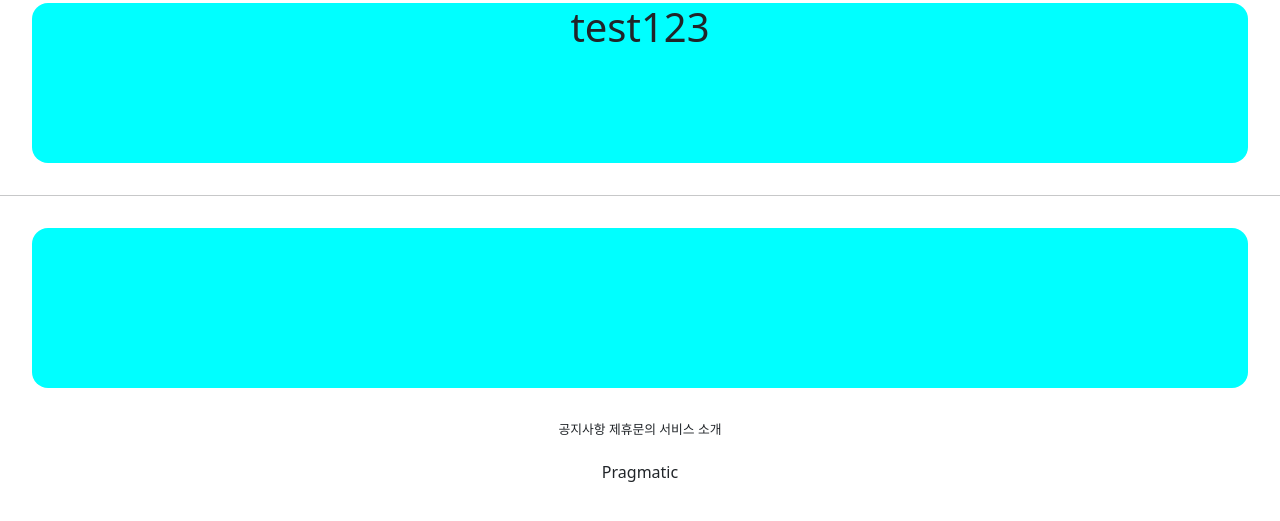
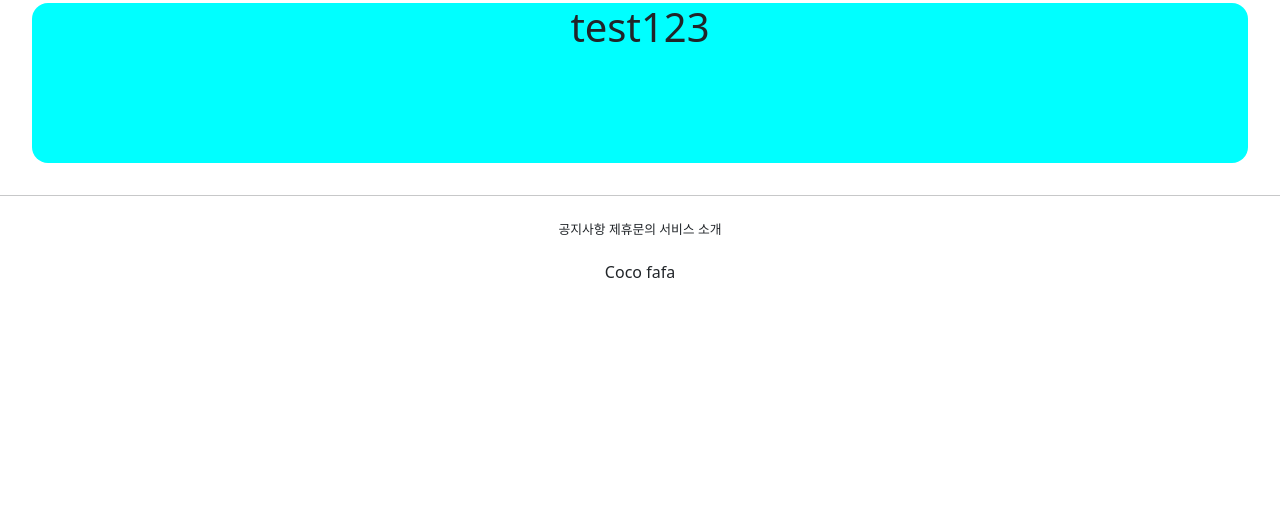
Before and after one commit to cocofafa/5ban-dJANGGO, a Django app: page /accounts/hello_world/ in a window 1280 px wide. Shown: the part 198-719 px from the top of the page. Run offline with Django 3.2, Linux system fonts and the light colour scheme; parts of the project's set-up code (start-up, migrations or seed data) failed here and were passed over.

Commit message:
5ban 07.05 class commit

```diff
--- a/djangoProject_2/settings.py
+++ b/djangoProject_2/settings.py
@@ -134,6 +134,10 @@ USE_TZ = True
 
 STATIC_URL = '/static/'
 
+STATICFILES_DIRS = [
+    BASE_DIR / "static",
+]
+
 # Default primary key field type
 # https://docs.djangoproject.com/en/3.2/ref/settings/#default-auto-field
 
--- /dev/null
+++ b/static/base.css
@@ -0,0 +1,18 @@
+.Cocofafa_header_logo {
+
+    margin: 2rem 0;
+    font-family: 'Fredoka One', cursive;
+
+}
+
+.Cocofafa_header_button {
+
+    margin-bottom: 2rem;
+
+}
+
+.Cocofafa_footer_button{
+
+    font-size: .8rem;
+    margin: 1.5rem
+}
--- a/templates/base.html
+++ b/templates/base.html
@@ -13,9 +13,7 @@
 {% endblock %}
 <hr>
 
-<div style="height: 10rem; background-color: aqua; border-radius: 1rem; margin: 2rem">
 
-</div>
 
 {%include 'footer.html' %}
 
--- a/templates/footer.html
+++ b/templates/footer.html
@@ -2,14 +2,14 @@
 
 <div style="text-align: center">
 
-    <div style="font-size: .8rem; margin: 1.5rem;">
+    <div class="Cocofafa_footer_button">
         <span>공지사항</span>
         <span>제휴문의</span>
         <span>서비스 소개</span>
 
     </div>
     <div>
-        <h6>Pragmatic</h6>
+        <h6>Coco fafa</h6>
     </div>
 
 
--- a/templates/head.html
+++ b/templates/head.html
@@ -1,3 +1,5 @@
+{% load static %}
+
 
 <head>
 
@@ -12,4 +14,7 @@
     <link rel="preconnect" href="https://fonts.googleapis.com">
     <link rel="preconnect" href="https://fonts.gstatic.com" crossorigin>
     <link href="https://fonts.googleapis.com/css2?family=Fredoka+One&display=swap" rel="stylesheet">
+
+    {# STATIC FILES LINK  #}
+    <link rel="stylesheet" type="text/css" href="{% static 'base.css' %}">
 </head>
--- a/templates/header.html
+++ b/templates/header.html
@@ -1,12 +1,12 @@
 
 <div style="text-align: center">
-    <div style="margin: 2rem 0; font-family: 'Fredoka One', cursive;">
+    <div class="Cocofafa_header_logo">
        <h1>Coco fafa</h1>
     </div>
 
 
     <div>
-    <div style="margin-bottom: 2rem;">
+    <div class="Cocofafa_header_button">
         <span>nav1</span>
         <span>nav2</span>
         <span>nav3</span>
```
